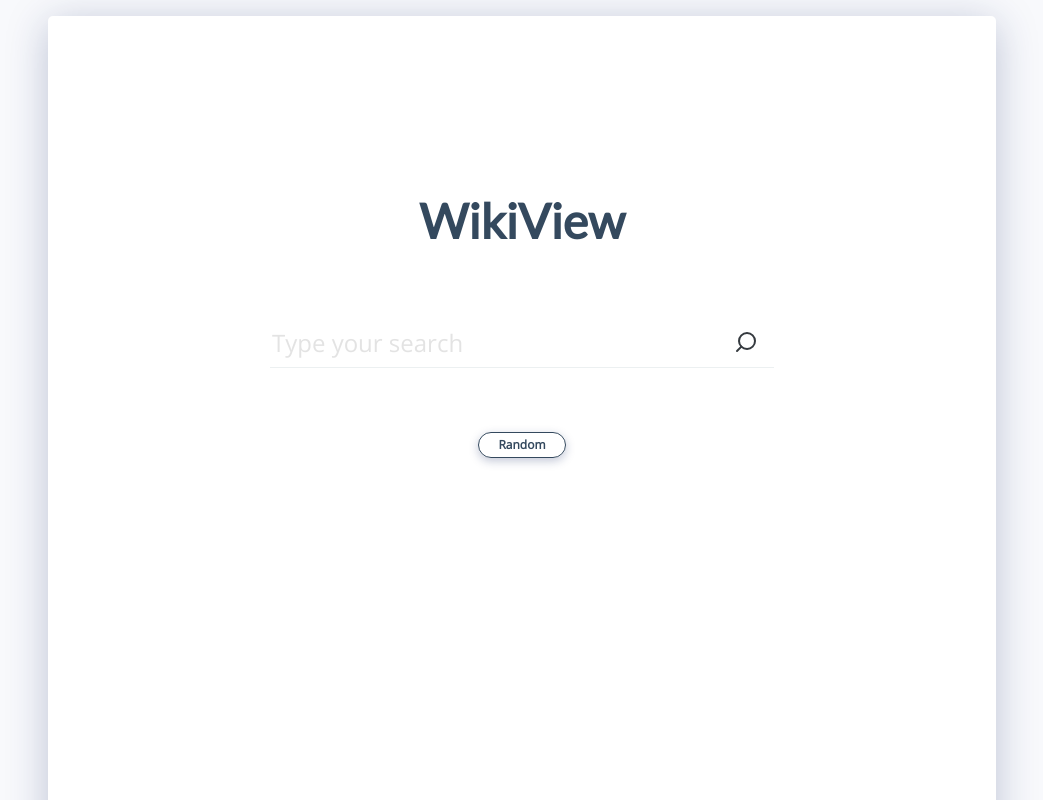
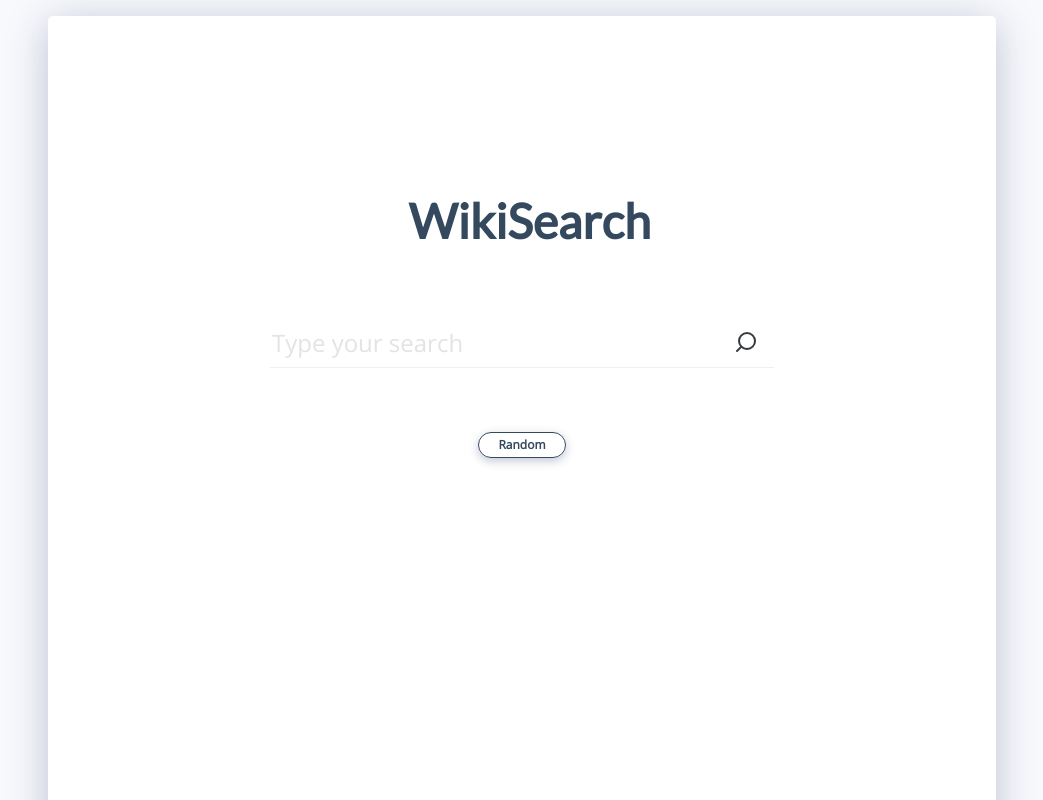
Before and after one commit to patrickxrivera/Wiki-Search, a website: page index.html in a window 1280 px wide. Shown: the top 800 px of the page, without its empty margins (118-1161 px from the left). Drawn offline with nearby package versions, Linux system fonts and the light colour scheme.

Commit message:
Changed to WikiSearch

```diff
--- a/index.html
+++ b/index.html
@@ -1,7 +1,7 @@
 <!DOCTYPE html>
 <html>
 <head>
-	<title>Wikipedia Viewer</title>
+	<title>WikiSearch</title>
 	<link rel="stylesheet" href="./styles/layout.css">
 	<link rel="stylesheet" href="./styles/state.css">
 	<link rel="stylesheet" href="./styles/style.css">
@@ -15,7 +15,7 @@
 		<div class="animated fade-up-on-start search-container">
 
 			<header class="search-header">
-				<h2 class="search-header-el">WikiView</h2>
+				<h2 class="search-header-el">WikiSearch</h2>
 			</header>
 
 			<section class="search-input-area">
```
